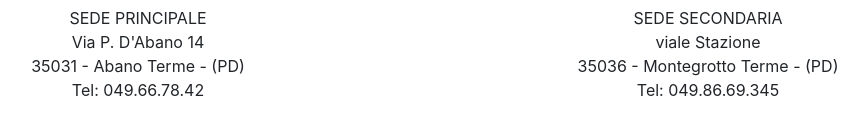
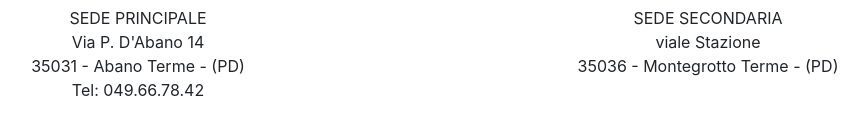
Before and after one commit to dariosky/artetaxi, a website with bundled scripts: page index.html in a window 1280 px wide. Shown: the part 3870-4004 px from the top of the page, without its empty margins (217-1085 px from the left). Built offline with nearby package versions, Linux system fonts and the light colour scheme.

Commit message:
No Montegrotto tel

```diff
--- a/index.html
+++ b/index.html
@@ -312,8 +312,7 @@
 			<div class="col-lg-4 mx-auto text-center">
 				SEDE SECONDARIA<br>
 				viale Stazione<br>
-				35036 - Montegrotto Terme - (PD)<br>
-				Tel: 049.86.69.345
+				35036 - Montegrotto Terme - (PD)
 			</div>
 		</div>
 
```
